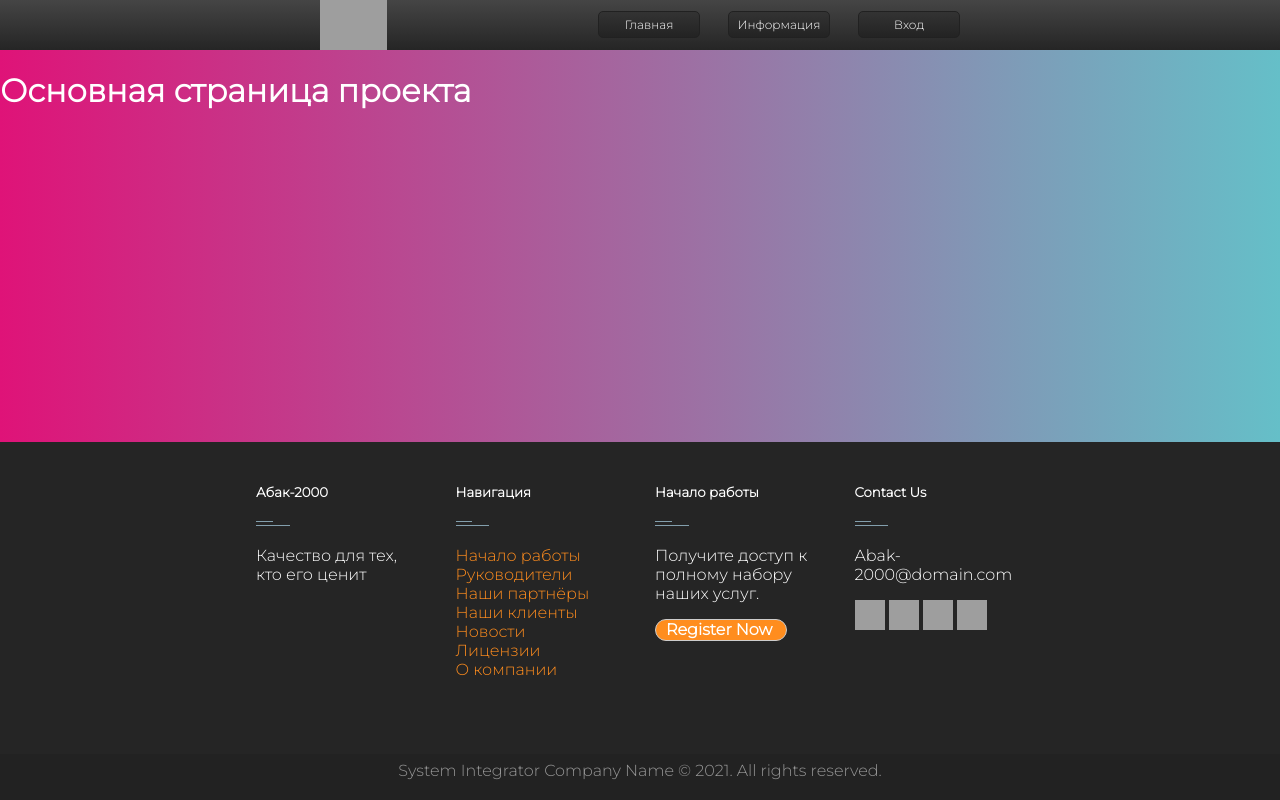
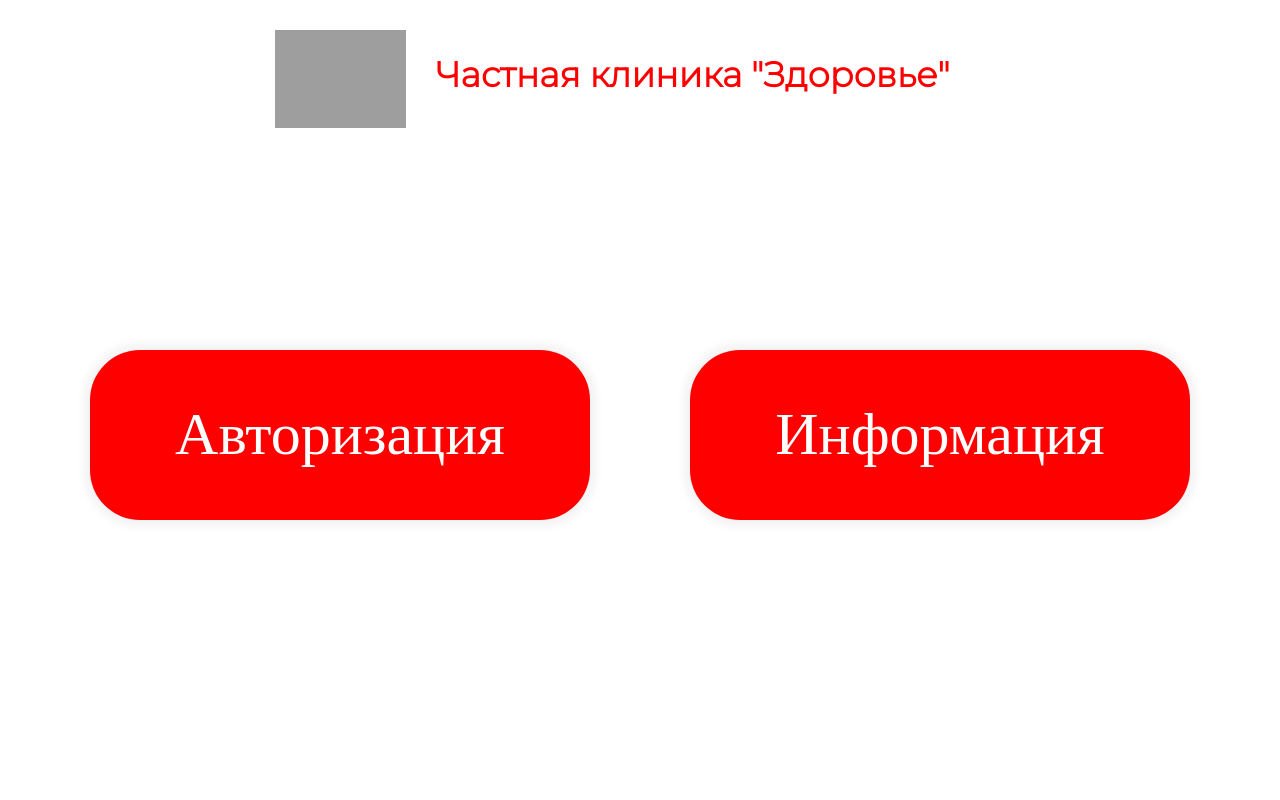
Before and after one commit to romator123/SAIT, a Flask app: page / in a window 1280 px wide. Run offline with Flask 2, Linux system fonts and the light colour scheme; grey boxes are pictures that could not be loaded.

Commit message:
Терминал

```diff
--- a/static/css/base.css
+++ b/static/css/base.css
@@ -1,6 +1,7 @@
 @import url('https://fonts.googleapis.com/css2?family=M+PLUS+Rounded+1c:wght@300;500&family=Montserrat:wght@300&display=swap');
 @import "info.css";
 @import "fio_input.css";
+@import "index.css";
 /*=================================================================================     Base    ====================================================*/
 /* полоса прокрутки (скроллбар) */
 ::-webkit-scrollbar {
@@ -55,9 +56,9 @@ body{
     padding: 0;
     height: 100%;
     min-height: 100vh;
-    background: -webkit-linear-gradient(left, #df1378, #65bfc8);
+    /*background: -webkit-linear-gradient(left, #df1378, #65bfc8);
     background: -o-linear-gradient(left, #df1378, #65bfc8);
-    background: -ms-linear-gradient(left, #df1378, #65bfc8);
+    background: -ms-linear-gradient(left, #df1378, #65bfc8);*/
 }
 
 main{
@@ -104,10 +105,10 @@ html{
 }
 
 .logo{
-    width: 20%;
-    height: 50px;
-    margin-right: 150px;
-    background: url("../image/logo-abak.jpg")no-repeat;
+    margin-right: 30px;
+    width: 22%;
+    height: 100px;
+    background: url("../image/logo.png")no-repeat;
     background-size: contain;
 }
 
--- /dev/null
+++ b/static/css/index.css
@@ -0,0 +1,48 @@
+h1{
+    color: red;
+    width: 700px;
+    font-size: 35px;
+}
+.header{
+    color: red;
+    display: flex;
+    margin: 0 auto;
+    margin-top: 30px;
+    justify-content: center;
+}
+.menu{
+    display: grid;
+    grid-template-columns: repeat(5, 1fr);
+    grid-gap: 10px;
+    grid-auto-rows: 100px;
+    grid-template-areas:
+    ". . . . ."
+    ". . . . ."
+    ". a . b ."
+    ". . . . .";
+    align-items: start;
+}
+
+.terminal{
+    background: red;
+    width: 500px;
+    height: 120px;
+    text-align: center;
+    padding-top: 50px;
+    font-size: 60px;
+    border-radius: 50px;
+    transition: 1s;
+    box-shadow: 0 0 8px 7px #f4f4f4;
+}
+
+.terminal:hover{
+    background: green;
+}
+
+.link1{
+    grid-area: a;
+}
+
+.link2{
+    grid-area: b;
+}
--- a/static/css/info.css
+++ b/static/css/info.css
@@ -12,7 +12,7 @@
     width: 100%;
     text-align: left;
     font-size: 18px;
-    color: white;
+    color: red;
 }
 .content table td, th{
    border-bottom: 1px solid #bd8abd;
@@ -30,7 +30,7 @@
     width: 100%;
     text-align: left;
     font-size: 18px;
-    color: white;
+    color: red;
 }
 table {
   font-family: 'Montserrat';
--- /dev/null
+++ b/static/js/index.js
@@ -0,0 +1,16 @@
+function load()
+{
+$.ajax({
+        type: "POST",
+        url: "/new_load",
+        success: function(data){
+            if(data.auth == true){
+                console.log("asdsd")
+            }}
+})
+}
+
+$(document).ready(function(){
+     load();
+     setInterval('load()',5000);
+});
--- a/static/js/info.js
+++ b/static/js/info.js
@@ -35,5 +35,6 @@ function load()
 }
 
 $(document).ready(function(){
-     setInterval('load()',1000);
+     load();
+     setInterval('load()',5000);
 });
--- a/templates/base.html
+++ b/templates/base.html
@@ -10,7 +10,7 @@
 
     </head>
     <body>
-    <div class="wrapper">
+    <!--<div class="wrapper">
         <header>
             <div class="head">
                 <div class="head head-top">
@@ -28,9 +28,9 @@
                 </div>
             </div>
         </header>
-        <main>
+        <main>-->
             {% block main %} {% endblock %}
-        </main>
+        <!--</main>
         <footer id="footer" class="footer-1">
             <div class="main-footer widgets-dark typo-light">
                 <div class="container">
@@ -102,6 +102,6 @@
     </div>
 </footer>
 </div>
-<script src="../static/js/base.js"></script>
+<script src="../static/js/base.js"></script>-->
 </body>
 </html>
--- a/templates/index.html
+++ b/templates/index.html
@@ -5,6 +5,14 @@
 {% endblock %}
 
 {% block main %}
-<h1 style="color:white; font-family: 'Montserrat';">Основная страница проекта</h1>
+<div class="header">
+    <div class="logo"></div>
+    <h1 style="color:red; font-family: 'Montserrat';">Частная клиника "Здоровье"</h1>
+</div>
 
+<div class="menu">
+    <div class="terminal link1"><a href="/fio_input">Авторизация</a></div>
+    <div class="terminal link2"><a href="/info">Информация</a></div>
+</div>
+<script src="../static/js/index.js"></script>
 {% endblock %}
--- a/templates/info.html
+++ b/templates/info.html
@@ -5,10 +5,10 @@
 {% endblock %}
 
 {% block main %}
-<h1 style="color:white; font-family: 'Montserrat';">Пользователи</h1>
+<h1 style="color:red; font-family: 'Montserrat';">Пользователи</h1>
 <div class="table_columns_contain">
     <table class="table_columns">
-        <tr><td>Имя</td><td>Фамилия</td><td>Отчество</td></tr>
+        <tr><td>Фамилия</td><td>Имя</td><td>Отчество</td></tr>
     </table>
 </div>
 
```
